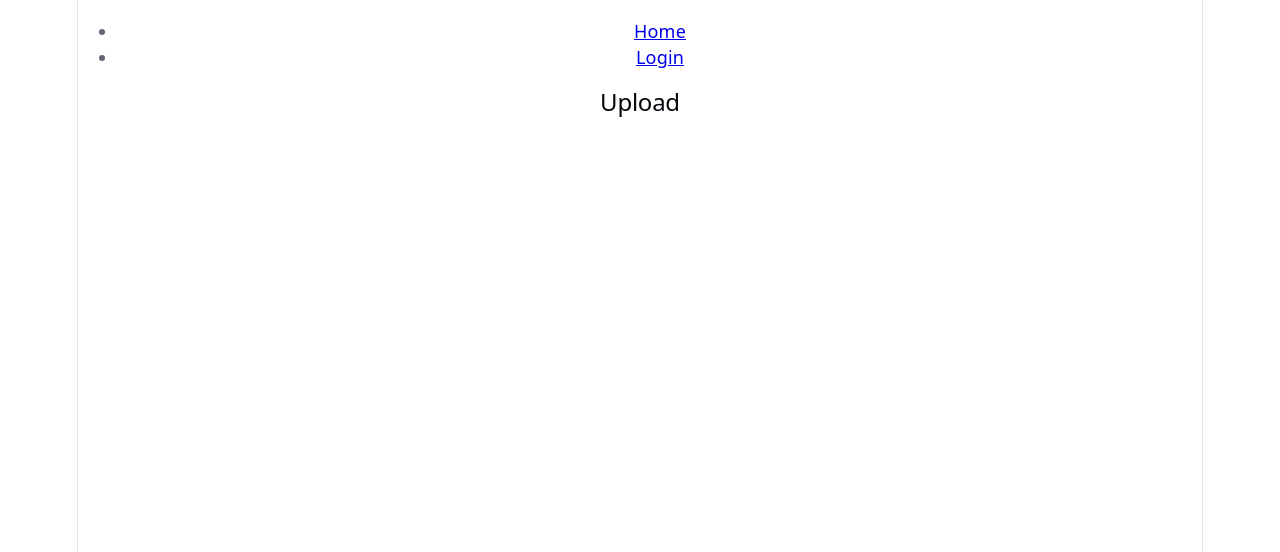
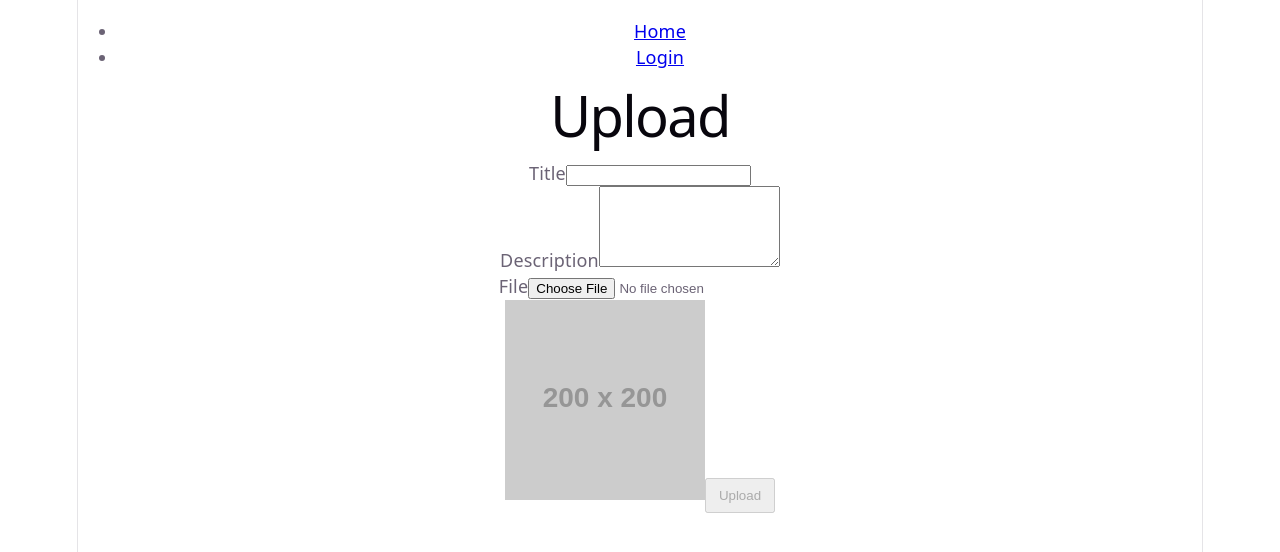
Before and after one commit to riyapunia773-lang/media-app, a React (Vite) app: page /upload in a window 1280 px wide. Shown: the top 552 px of the page. Built offline with nearby package versions, Linux system fonts and the light colour scheme; no server answers.

Commit message:
Implement media upload functionality

```diff
--- a/src/hooks/apihooks.js
+++ b/src/hooks/apihooks.js
@@ -25,12 +25,36 @@ const useMedia = () => {
       console.error(error);
     }
   };
+const postMedia = async (file, inputs, token) => {
+  const mediaData = {
+    title: inputs.title,
+    description: inputs.description,
+    filename: file.filename,
+    media_type: file.media_type,
+    filesize: file.filesize,
+  };
 
+  const fetchOptions = {
+    method: 'POST',
+    headers: {
+      'Content-Type': 'application/json',
+      Authorization: `Bearer ${token}`,
+    },
+    body: JSON.stringify(mediaData),
+  };
+
+  const result = await fetchData(
+    import.meta.env.VITE_MEDIA_API + '/media',
+    fetchOptions,
+  );
+
+  return result;
+};
   useEffect(() => {
     getMedia();
   }, []);
 
-  return {mediaArray};
+  return {mediaArray, postMedia};
 };
 
 const useAuthentication = () => {
@@ -87,4 +111,27 @@ const useUser = () => {
 
   return {getUserByToken, postUser};
 };
-export {useMedia, useAuthentication, useUser};
+const useFile = () => {
+  const postFile = async (file, token) => {
+    const formData = new FormData();
+    formData.append('file', file);
+
+    const fetchOptions = {
+      method: 'POST',
+      headers: {
+        Authorization: `Bearer ${token}`,
+      },
+      body: formData,
+    };
+
+    const fileData = await fetchData(
+      import.meta.env.VITE_UPLOAD_SERVER + '/upload',
+      fetchOptions,
+    );
+
+    return fileData;
+  };
+
+  return {postFile};
+};
+export {useMedia, useAuthentication, useUser, useFile};
--- a/src/views/Upload.jsx
+++ b/src/views/Upload.jsx
@@ -1,5 +1,99 @@
+import {useState} from 'react';
+import useForm from '../hooks/formHooks';
+import {useMedia, useFile} from '../hooks/apihooks';
+import {useNavigate} from 'react-router';
 const Upload = () => {
-  return <h2>Upload</h2>;
+  const {postFile} = useFile();
+const {postMedia} = useMedia();
+const navigate = useNavigate();
+  const [file, setFile] = useState(null);
+
+  const initValues = {
+    title: '',
+    description: '',
+  };
+
+  const doUpload = async () => {
+  try {
+    const token = localStorage.getItem('token');
+
+    const fileResult = await postFile(file, token);
+    const mediaResult = await postMedia(fileResult.data, inputs, token);
+    console.log('media result', mediaResult);
+
+    navigate('/');
+  } catch (e) {
+    console.log(e.message);
+  }
+};
+
+  const {inputs, handleInputChange, handleSubmit} = useForm(
+    doUpload,
+    initValues,
+  );
+
+  const handleFileChange = (evt) => {
+    if (evt.target.files) {
+      console.log(evt.target.files[0]);
+      setFile(evt.target.files[0]);
+    }
+  };
+
+  return (
+    <>
+      <h1>Upload</h1>
+
+      <form onSubmit={handleSubmit}>
+        <div>
+          <label htmlFor="title">Title</label>
+          <input
+            name="title"
+            type="text"
+            id="title"
+            onChange={handleInputChange}
+          />
+        </div>
+
+        <div>
+          <label htmlFor="description">Description</label>
+          <textarea
+            name="description"
+            rows={5}
+            id="description"
+            onChange={handleInputChange}
+          ></textarea>
+        </div>
+
+        <div>
+          <label htmlFor="file">File</label>
+          <input
+            name="file"
+            type="file"
+            id="file"
+            accept="image/*, video/*"
+            onChange={handleFileChange}
+          />
+        </div>
+
+        <img
+          src={
+            file
+              ? URL.createObjectURL(file)
+              : 'https://placehold.co/200?text=Choose+image'
+          }
+          alt="preview"
+          width="200"
+        />
+
+        <button
+          type="submit"
+          disabled={file && inputs.title.length > 3 ? false : true}
+        >
+          Upload
+        </button>
+      </form>
+    </>
+  );
 };
 
 export default Upload;
--- a/vite.config.js
+++ b/vite.config.js
@@ -3,6 +3,6 @@ import react from '@vitejs/plugin-react';
 
 export default defineConfig({
   plugins: [react()],
-base: '/~riyap/context/',
+base: '/~riyap/upload/',
 
 });
```
Also changed, not shown: 1 other file (tests, documents, lock files or other folders).
